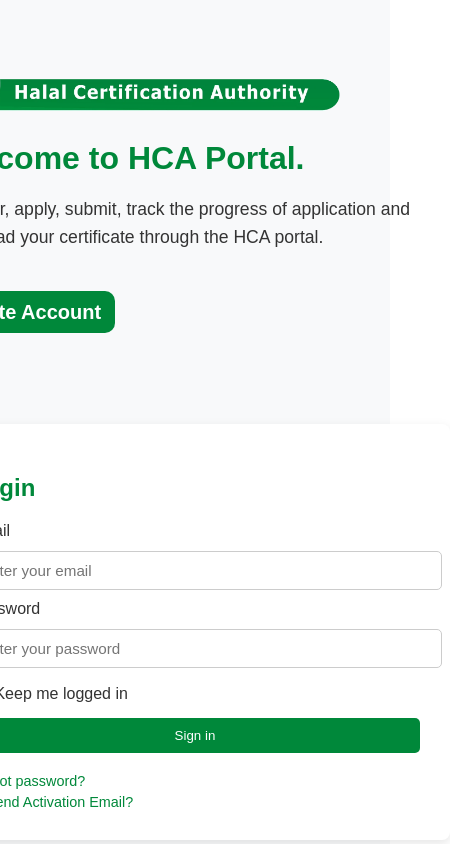
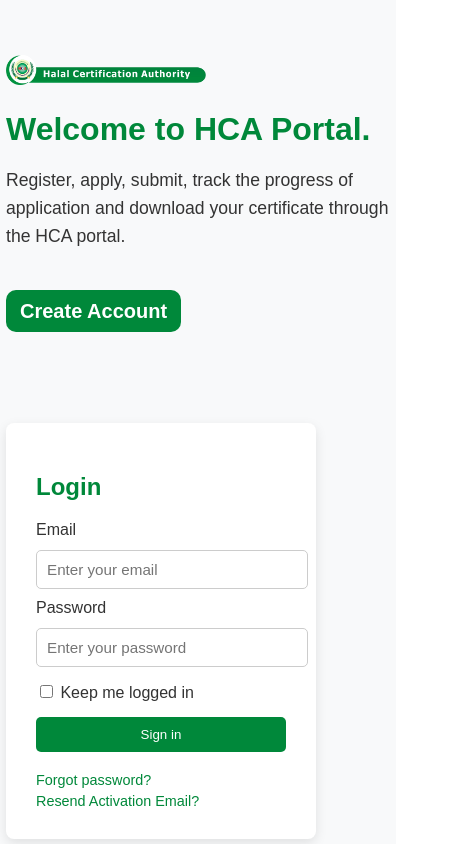
Before and after one commit to village-coders/Halal-Certification-Authority, a React (Vite) app: page / in a window 390 px wide. Shown: the whole page, 450 px wide, since content can reach past the window. Built offline with nearby package versions, Linux system fonts and the light colour scheme; no server answers; a web font is replaced by a local one.

Commit message:
lskjfjlsdkjflk

```diff
--- a/src/components/css/LoginCard.css
+++ b/src/components/css/LoginCard.css
@@ -1,9 +1,11 @@
 .login-card {
   background: white;
-  padding: 30px;
+  padding-left: 0px;
+  padding: 30px 30px;
   border-radius: 8px;
   box-shadow: 0px 4px 12px rgba(0,0,0,0.1);
-  width: 320px;
+  width: 100%;
+  max-width: 400px;
 }
 
 .login-card h2 {
@@ -65,6 +67,13 @@
 
 @media screen and (max-width: 768px){
   .login-card{
-    width: 450px;
+    max-width: 350px;
+    width: 100%;
   }
 }
+
+@media screen and (max-width: 396px){
+  .login-card{
+    width: 250px;
+  }
+}
--- a/src/pages/ManageUsers.jsx
+++ b/src/pages/ManageUsers.jsx
@@ -100,9 +100,9 @@
 
 
     if(editingUser){
-        if (!formData.fullName.trim()) newErrors.fullName = "Full name is required";
+        if (!formData.fullName?.trim()) newErrors.fullName = "Full name is required";
     }else{
-        if (!formData.fullName.trim()) newErrors.fullName = "Full name is required";
+        if (!formData.fullName?.trim()) newErrors.fullName = "Full name is required";
         if (!formData.password?.trim()) newErrors.password = "Password is required";
     }
 
--- a/src/pages/css/Home.css
+++ b/src/pages/css/Home.css
@@ -11,7 +11,7 @@
 .main-section {
   display: flex;
   justify-content: space-between;
-  align-items: flex-start;
+  /* align-items: flex-start; */
   /* margin: 50px; */
   gap: 100px;
 
@@ -23,7 +23,8 @@
 }
 
 .welcome img{
-  width: 400px;
+  width: 100%;
+  max-width: 400px;
 }
 
 .welcome h1 {
@@ -36,6 +37,7 @@
   line-height: 1.6;
   color: #333;
   margin-bottom: 50px;
+  text-wrap: wrap !important;
 }
 
 .create-account{
@@ -59,8 +61,33 @@
     flex-direction: column;
   }
   .main-section{
+    /* width: 100%; */
     display: flex;
     flex-direction: column;
+    justify-content: center;
+    align-items: left;
+
   }
 
+  .app-container{
+    width: 100%;
+    padding: 10px;
+  }
+  .welcome img{
+    width: 200px;
+  }
+  /* .welcome p{
+    max-width: 300px;
+  }
+  .welcome h1{
+    max-width: 300px;
+  } */
 }
+
+@media (max-width: 576px) {
+    .app-container{
+      /* width: 100%; */
+      padding: 0px;
+      padding-left: 6px;
+    }
+}
--- a/src/pages/css/ManageUsers.css
+++ b/src/pages/css/ManageUsers.css
@@ -345,7 +345,7 @@
   width: 100px;
 }
 
-.manage-users-class .action-btn {
+/* .manage-users-class .action-btn {
   width: 32px;
   height: 32px;
   border-radius: 6px;
@@ -356,7 +356,7 @@
   justify-content: center;
   font-size: 14px;
   transition: all 0.2s ease;
-}
+} */
 
 .manage-users-class .view-btn {
   background: #e0f2fe;
```
